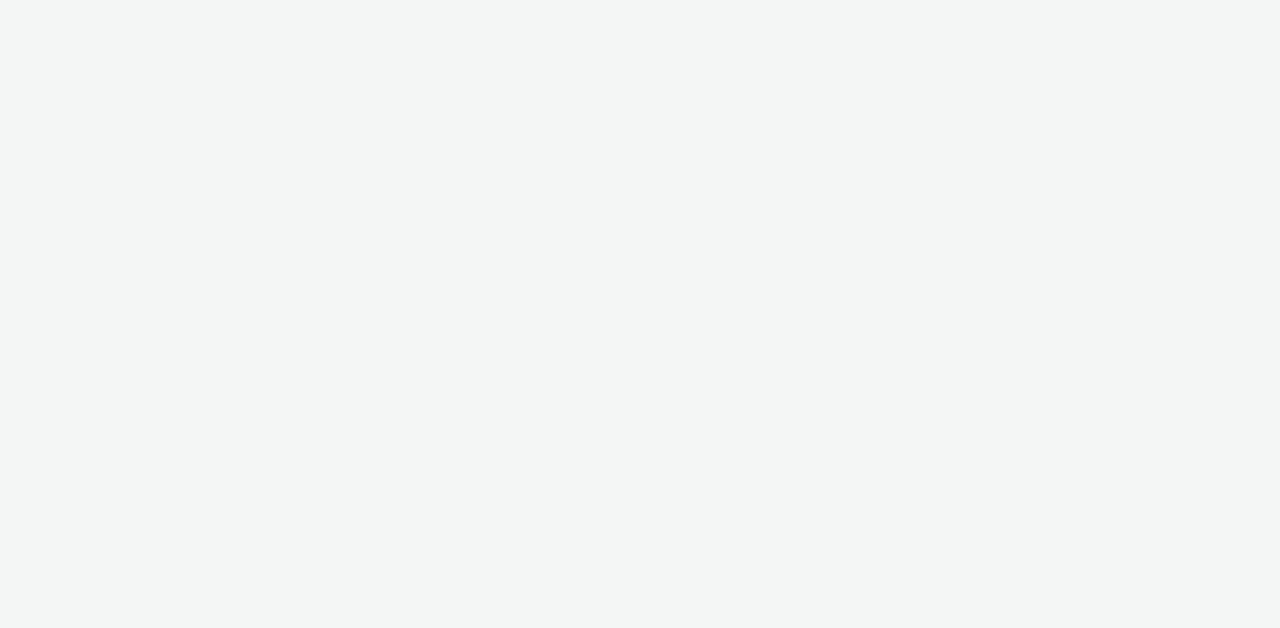
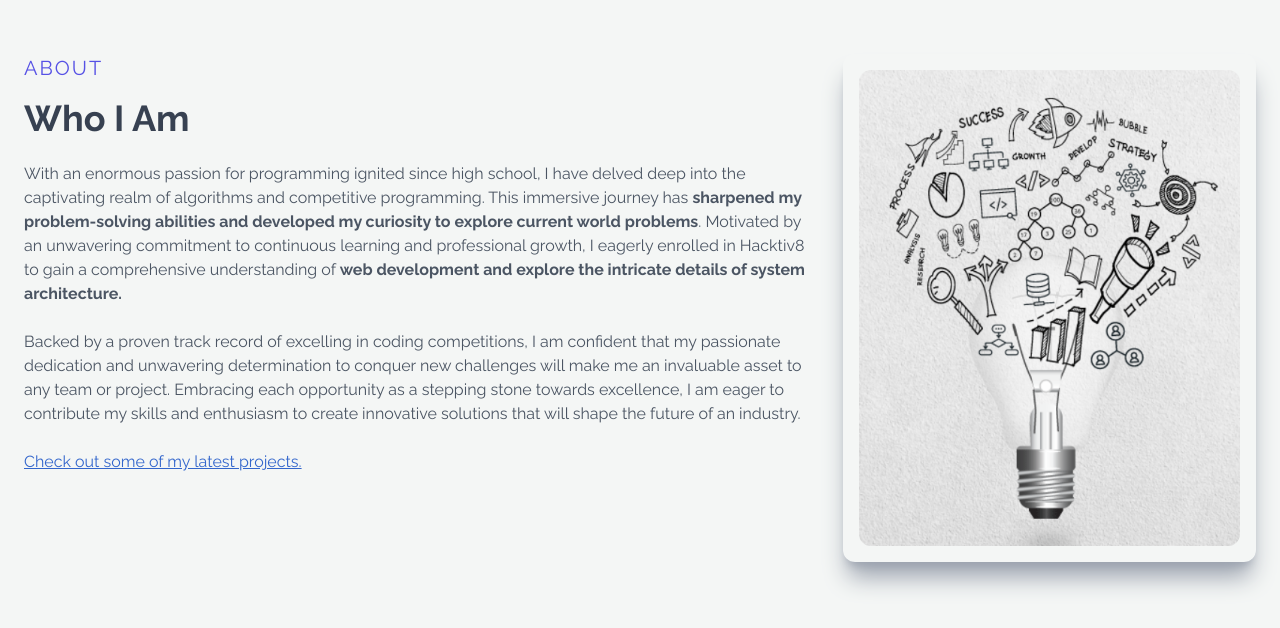
Before and after one commit to yonatan-nyo/portfolio-react, a React (Vite) app: page / in a window 1280 px wide. Shown: the part 916-1544 px from the top of the page. Before the commit the page ends 800 px from the top, so only its background shows below. Built offline with nearby package versions, Linux system fonts and the light colour scheme.

Commit message:
added about page

```diff
--- a/src/components/Navbar.tsx
+++ b/src/components/Navbar.tsx
@@ -29,7 +29,7 @@ const Navbar = () => {
           ? "fixed w-screen h-[63px] md:h-[84px] bg-none top-0 left-0 z-[100] bg-[#f4f6f5] shadow-xl ease-in-out duration-300"
           : "fixed w-screen h-[63px] md:h-[84px] bg-none top-0 left-0 z-[100] bg-[#f4f6f5]"
       }>
-      <div className="max-w-[1640px] mx-auto h-full flex items-center justify-between px-4">
+      <div className="max-w-[1640px] mx-auto h-full flex items-center justify-between pl-4 pr-6">
         <img src="/SkimpJr.ico" className="w-[58px] h-[58px] md:w-[76px] md:h-[76px]" alt="" />
         <nav className="gap-2 hidden md:flex">
           <HashLink to="/#home" className="hash-link">
--- a/src/index.css
+++ b/src/index.css
@@ -31,6 +31,10 @@ html {
   animation: slideRightToLeft 0.8s ease-in;
 }
 
+body {
+  overflow-x: hidden;
+}
+
 @layer base {
   h1,
   h2,
@@ -38,7 +42,7 @@ html {
   h4,
   h5,
   h6 {
-    @apply font-bold;
+    @apply font-bold text-gray-700;
   }
 
   .hash-link {
--- a/src/pages/Landing/About.tsx
+++ b/src/pages/Landing/About.tsx
@@ -1,8 +1,40 @@
+import { HashLink } from "react-router-hash-link";
+
 const About = () => {
   return (
-    <section id="about" className="min-h-screen w-full text-left pt-12 flex justify-center items-center">
-      <div></div>
-    </section>
+    <div id="about" className="min-h-screen w-full text-left pt-12 flex justify-center items-center px-2">
+      <div className="w-full md:flex gap-8 justify-between">
+        <div>
+          <p className="uppercase text-xl tracking-widest text-[#5651e5]">About</p>
+          <h2 className="py-4 text-4xl">Who I Am</h2>
+          <p className="py-2 text-gray-600 whitespace-pre-line max-w-[800px]">
+            With an enormous passion for programming ignited since high school, I have delved deep into the captivating realm of
+            algorithms and competitive programming. This immersive journey has{" "}
+            <strong>sharpened my problem-solving abilities and developed my curiosity to explore current world problems</strong>.
+            Motivated by an unwavering commitment to continuous learning and professional growth, I eagerly enrolled in Hacktiv8
+            to gain a comprehensive understanding of{" "}
+            <strong>web development and explore the intricate details of system architecture.</strong>
+            {"\n\n"}Backed by a proven track record of excelling in coding competitions, I am confident that my passionate
+            dedication and unwavering determination to conquer new challenges will make me an invaluable asset to any team or
+            project. Embracing each opportunity as a stepping stone towards excellence, I am eager to contribute my skills and
+            enthusiasm to create innovative solutions that will shape the future of an industry.
+          </p>
+          <HashLink to="/#projects">
+            <p className="pt-4 text-[#3366CC] underline cursor-pointer">Check out some of my latest projects.</p>
+          </HashLink>
+        </div>
+        <div className="flex justify-center items-center">
+          <div className="grid max-w-[420px] w-auto h-auto shadow-xl shadow-gray-400 rounded-xl place-items-center p-4 hover:scale-105 ease-in duration-300">
+            <img
+              src="/about-yonatan.png"
+              className="rounded-xl h-full w-auto object-contain"
+              alt="about-yonatan"
+              placeholder="blur"
+            />
+          </div>
+        </div>
+      </div>
+    </div>
   );
 };
 
--- a/src/pages/Landing/Home.tsx
+++ b/src/pages/Landing/Home.tsx
@@ -7,9 +7,9 @@ const Home = () => {
       <div>
         <p className="text-sm uppercase tracking-widest text-gray-600">LET&apos;S BUILD SOMETHING TOGETHER</p>
         <h1 className="py-4 text-[35px] sm:text-[50px] leading-[30px] sm:leading-[60px] text-gray-700">
-          Hi, I&apos;m <span className="text-[#5651e5]">Yonatan</span>
+          Hi, I&apos;m <span className="text-[#3b76ff]">Yonatan</span>
         </h1>
-        <h2 className="py-4 text-[33px] sm:text-[50px] leading-[30px] sm:leading-[60px] text-gray-700">
+        <h2 className="pb-4 text-[33px] sm:text-[50px] leading-[30px] sm:leading-[60px] text-gray-700">
           Fullstack Web Developer
         </h2>
         <p className="max-w-[70%] mx-auto lg:mx-0 py-4 text-[16px] sm:text-[22px] text-gray-600">
--- a/src/pages/Landing/Page.tsx
+++ b/src/pages/Landing/Page.tsx
@@ -1,9 +1,11 @@
+import About from "./About";
 import Home from "./Home";
 
 const LandingPage = () => {
   return (
     <>
       <Home />
+      <About />
     </>
   );
 };
```
Also changed, not shown: public/about-yonatan.png (added).
